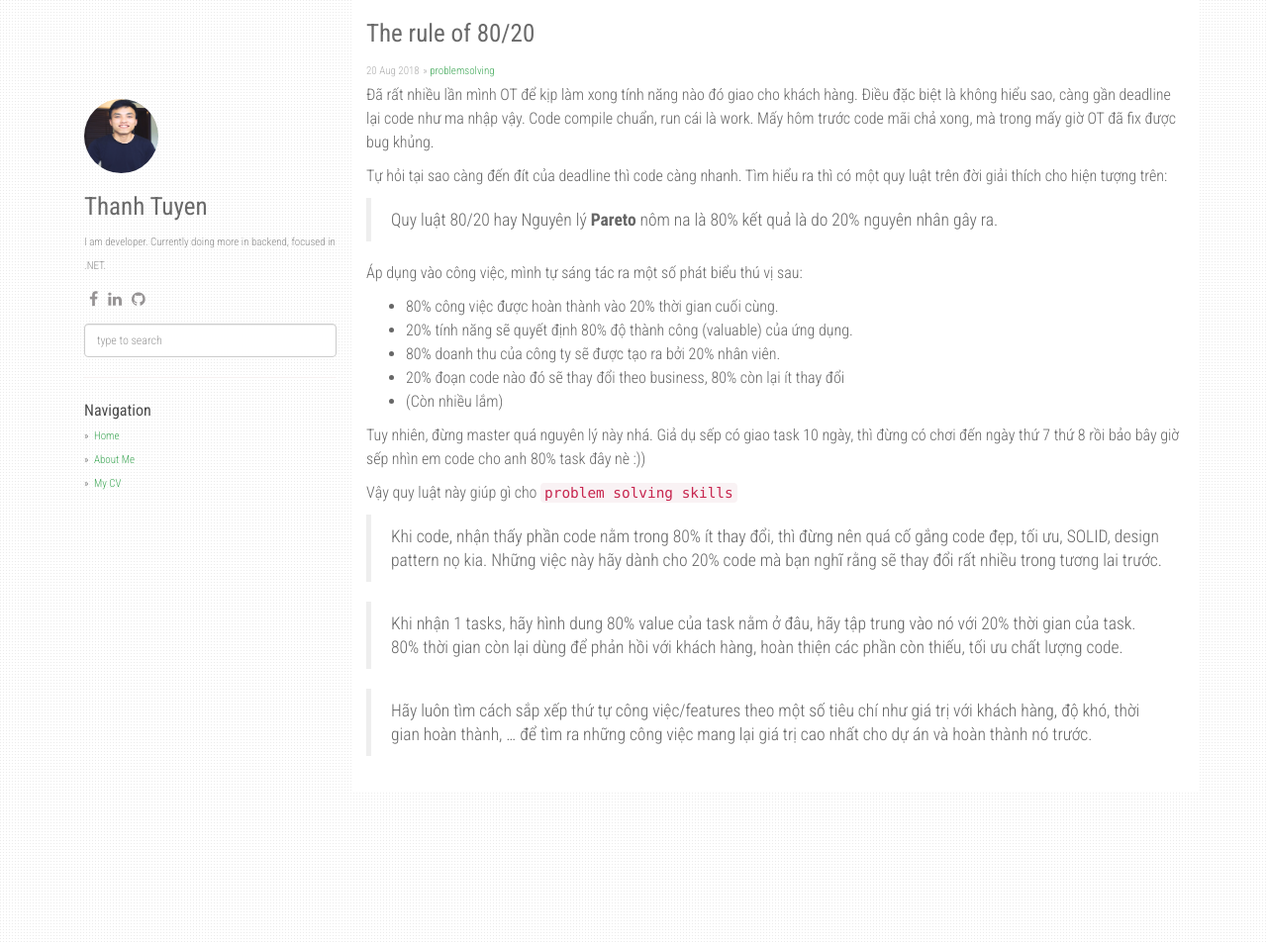
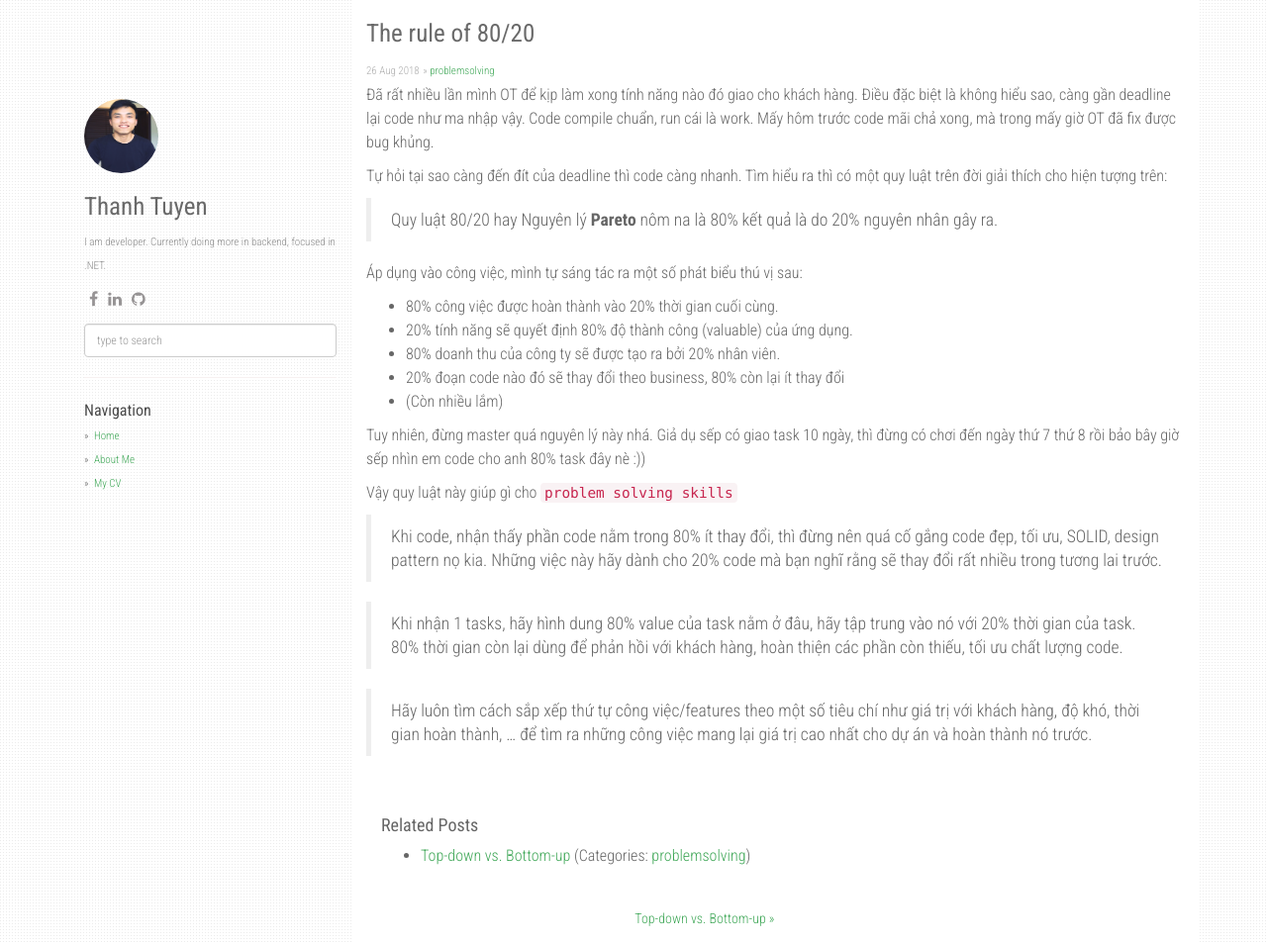
Before and after one commit to tuyentit/personal_stacks, a Jekyll site: the page built from _posts/2018-08-26-quy-tac-80-20.md, in a window 1280 px wide and 954 px high. Shown: the whole window at 99% size. Built offline with Jekyll 4.4.1, drawn with Linux system fonts in a browser that asks for light colours; nearby versions of some CDN libraries; some of the changed lines change nothing that is shown.

Commit message:
Update post

```diff
--- a/_config.yml
+++ b/_config.yml
@@ -58,3 +58,5 @@
 
 plugins:
   - jemoji
+
+highlighter: rouge
--- a/_posts/2018-08-26-quy-tac-80-20.md
+++ b/_posts/2018-08-26-quy-tac-80-20.md
@@ -1,7 +1,7 @@
 ---
 layout: post
 title:  "The rule of 80/20"
-date:   2018-08-20
+date:   2018-08-26
 categories: [problemsolving]
 ---
 Đã rất nhiều lần mình OT để kịp làm xong tính năng nào đó giao cho khách hàng. Điều đặc biệt là không hiểu sao, càng gần deadline lại code như ma nhập vậy. Code compile chuẩn, run cái là work. Mấy hôm trước code mãi chả xong, mà trong mấy giờ OT đã fix được bug khủng.
--- /dev/null
+++ b/_posts/2018-08-26-top-down-bottom-up.md
@@ -0,0 +1,37 @@
+---
+layout: post
+title:  "Top-down vs. Bottom-up"
+date:   2018-08-26
+categories: [problemsolving]
+---
+
+Để giải quyết vấn đề nào đó, thường ta sẽ làm theo ba cách sau:
+#### Top-down
+1. Nhận vấn đề cần giải quyết, chia nhỏ nó thành các phần.
+2. Tìm ra cách giải quyết cho các phần nhỏ đó.
+3. Nếu phần nào to quá, ta sẽ lại tìm cách chia nhỏ thành các phần nhỏ hơn và tìm ra solution cho các phần nhỏ hơn này.
+4. Kết hợp các phần đã hoàn thành với nhau.
+Việc này giống như ở các dự án xây dựng vậy. Một chủ đầu tư không thể hoàn thành tất cả các công việc từ thiết kế, xây dựng, vận hành, bảo trì. Do vậy thường họ sẽ thuê/hợp tác với các đơn vị riêng rẽ về từng mảng.
+Các đơn vị riêng rẽ này có thể lại thuê/hợp tác với nhiều bên khác nữa. Chủ đầu tư sẽ chịu trách nhiệm về tiến độ và chất lượng của từng mảng, sau đó khi hoàn thành thì bàn giao lại cho khách hàng.
+
+Trong lập trình, chúng ta cũng gặp concept này ở mọi nơi.
+Muốn hoàn thành dự án X, chúng ta chia thành x modules, sau đó giao cho các module này về các team nhỏ như team làm design, team làm front end, team làm backend, hoặc team fullstack luôn :))
+Hoặc chúng ta muốn code hàm nào đó, chúng ta chia hàm thành các hàm nhỏ hơn, dễ bảo trì, maintain và unit test được.
+Cách này mình thấy sẽ rất hiệu quả khi mà mình đã clear solution ở một mức độ nào đó.
+
+#### Bottom-up
+Việc này ngược lại với mindset ở trên.
+Chúng ta tìm ra những mảnh nhỏ để giải quyết vấn đề. Sau đó hợp nhất chúng tại để hoàn thành những mảng lớn hơn.
+Cách này rất hiệu quả khi mà mình chưa có solution thực sự, đang mò mẫm.
+Ví dụ chúng ta nhận một công việc research nào đó, chúng ta đều là newbie trong lĩnh vực này. Thì việc mò mẫn là điều hiển nhiên, chúng ta không đủ nhận thức để đi theo hướng top-down.
+
+#### Mixed
+Có một điều mình nhận thấy rằng, khi fixed mindset của mình rằng phải đi theo bottom-up hay top-down thì làm việc khá cứng nhắc. Sự linh hoạt trong cách tiếp cận là một điều cần thiết.
+Tuy nhiên, mình nhận thấy có rất nhiều bạn ít khi nghĩ về cách làm việc, nên mixed cách tiếp cận một cách không khoa học và không có sắp xếp, dẫn tới công việc khá lộn xộn và chất lượng không được như ý.
+Một số ví dụ rất thường gặp như:
+
+* Khi một bạn code một chức năng lớn hay những method dài, nếu không có cách tiếp cận, sẽ dẫn đến việc chia  method, khai báo các parameters của method rất lộn xộn. Khó đọc, không có readable. Những bạn này thường code theo kiểu cần đâu code đó, thiếu gì thêm đó, cứ else if switch case mọi nơi. Người review code thì rất khó để đi theo con đường các bạn đã vẽ ra trong những dòng code (flow). Các method thì thường rất khó để UT vì nó phụ thuộc chồng chéo.
+
+* PM giao một đống tasks cho members, sau một hồi làm, cả team cứ thấy task cứ dài lê thê, bug phần nọ dây sang phần kia, mà không thấy một progress gì rõ ràng về tiến độ dự án cả (bạn PM đã không top-down ở đây). Việc này rất hay gặp vì rất nhiều bạn đi lên quản lý do bạn ý code rất siêu. Tuy nhiên những kỹ năng về quản lý & phân chia tasks chưa tốt.
+
+*Điều mình muốn nhắn nhủ là khi gặp vấn đề hãy nghĩ đến cách tiếp cận vấn đề chứ đừng nhảy vào giải quyết luôn. Work smart một xíu ;)*
```
Also changed, not shown: Gemfile.lock.
